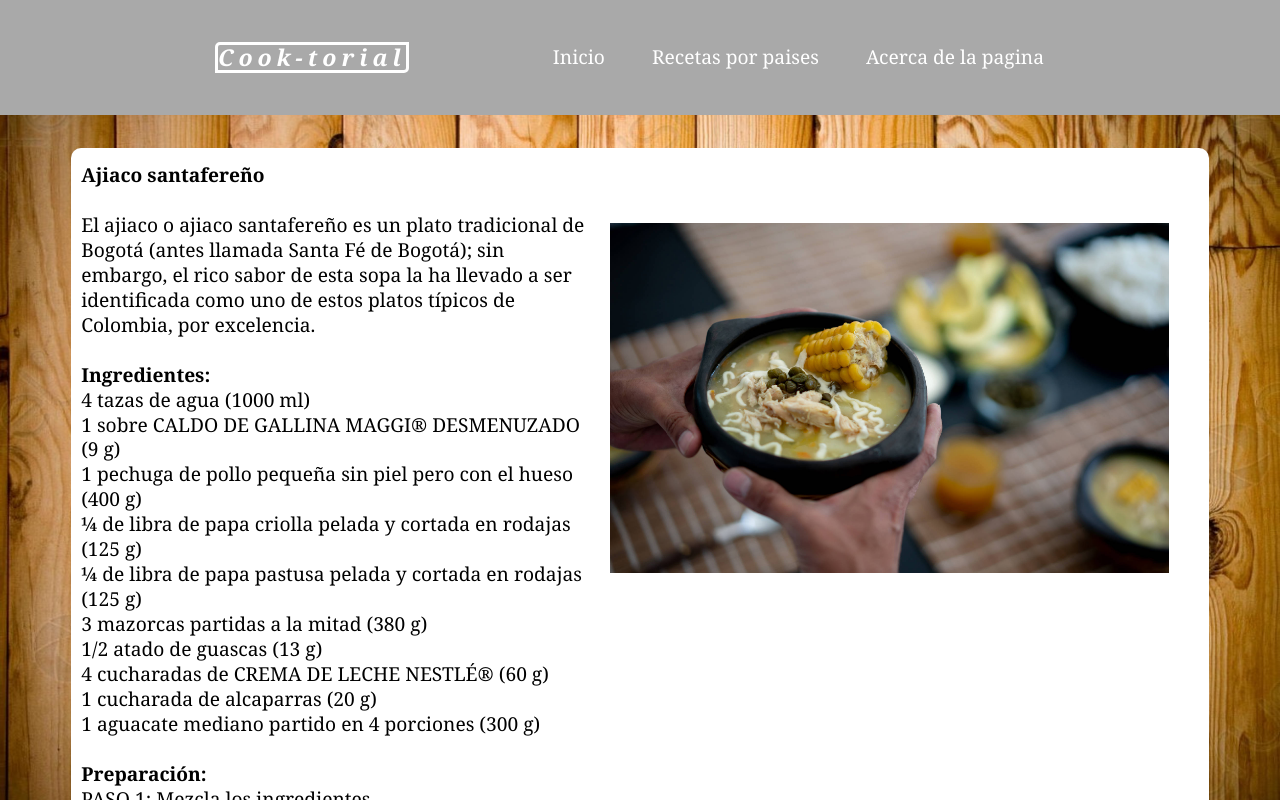
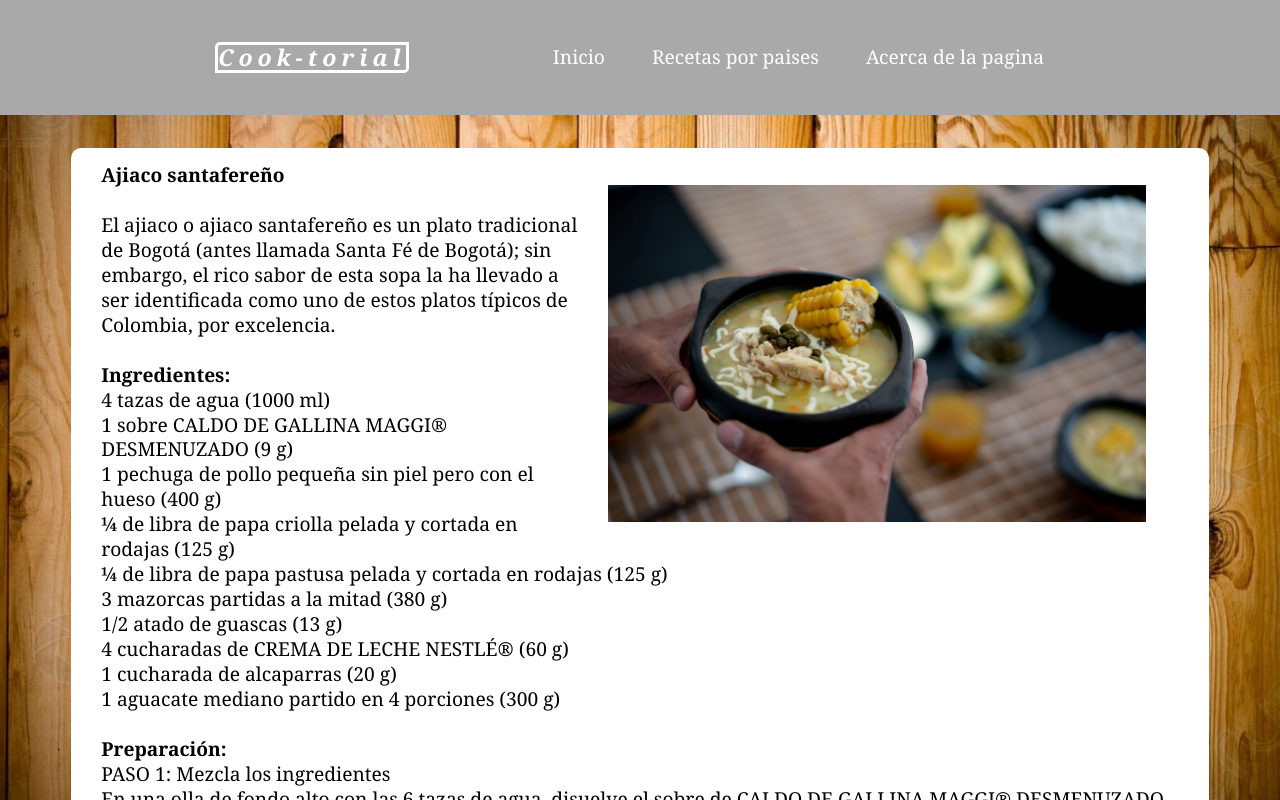
Before and after one commit to sebastianpere/cook-torial, a plain HTML site: page paises/colombia.html in a window 1280 px wide. Shown: the top 800 px of the page. Drawn offline with nearby package versions, Linux system fonts and the light colour scheme.

Commit message:
Add files via upload

```diff
--- a/style_index.css
+++ b/style_index.css
@@ -171,15 +171,15 @@ ul .nav{
 }
 
 .info{
-	margin: 15px 10px;
+	margin: 15px 30px;
 }
 
 .image-1{
 	float: right;
 	width: 600px;
-	margin-top: 60px;
+	margin-top: 2%;
 	margin-left: 20px;
-	margin-right:30px;
+	margin-right: 3%;
 	max-width: 50%;
 }
 
```
